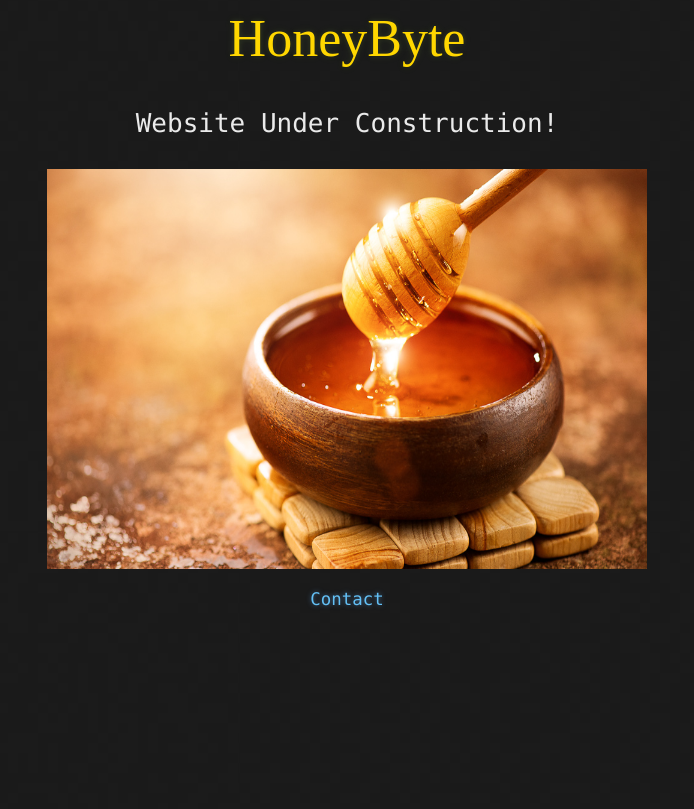
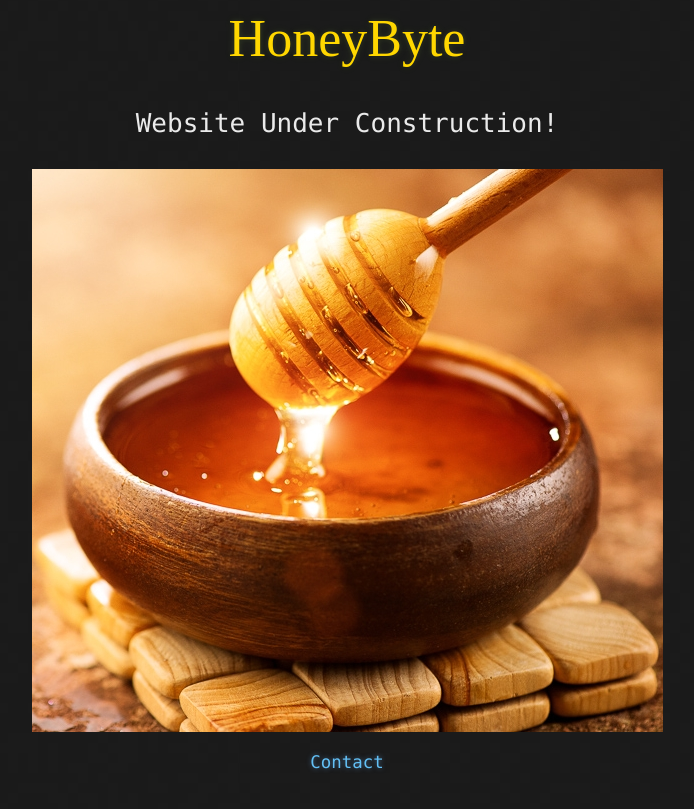
Before and after one commit to suhailhbc/HoneyByte, a Jekyll site: the page index.html, which Jekyll copies as it is, in a window 1280 px wide. Shown: the top 809 px of the page, without its empty margins (293-987 px from the left). Built offline with Jekyll 4.4.1, drawn with Linux system fonts in a browser that asks for light colours.

Commit message:
Optimizing for mobile 2

```diff
--- a/index.html
+++ b/index.html
@@ -14,7 +14,7 @@
 <body>
   <a href="/" style="text-decoration:none;"><center><h1>HoneyByte</h1></center></a>
   <p align="center">Website Under Construction!<p>
-  <center><img src="assets/images/HoneyByte.jpg" width=600 height=400></center>
+  <center><img src="assets/images/HoneyByte.jpg"></center>
   <h6><p align="center"><a href="mailto:suhail.honeybyte@gmail.com" target="_blank" style="text-decoration:none;">Contact</a></p></h6>
 </body>
 </html>
```
Also changed, not shown: assets/images/HoneyByte.jpg, assets/images/HoneyByte_Orig.jpg (added).
